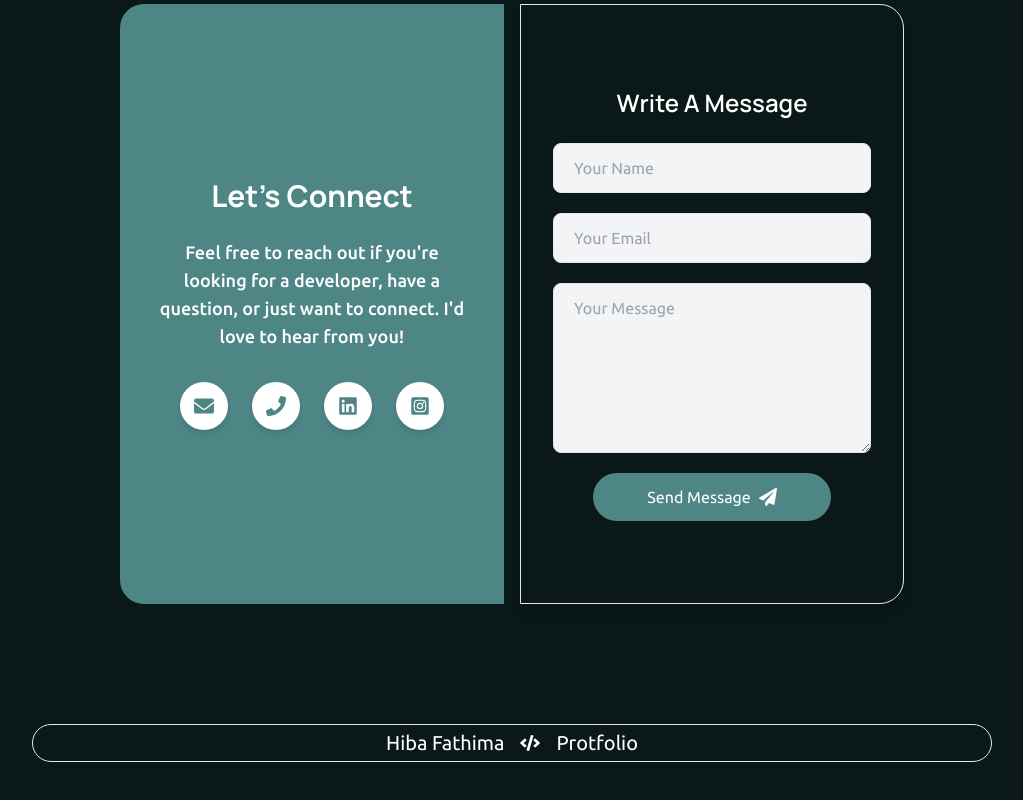
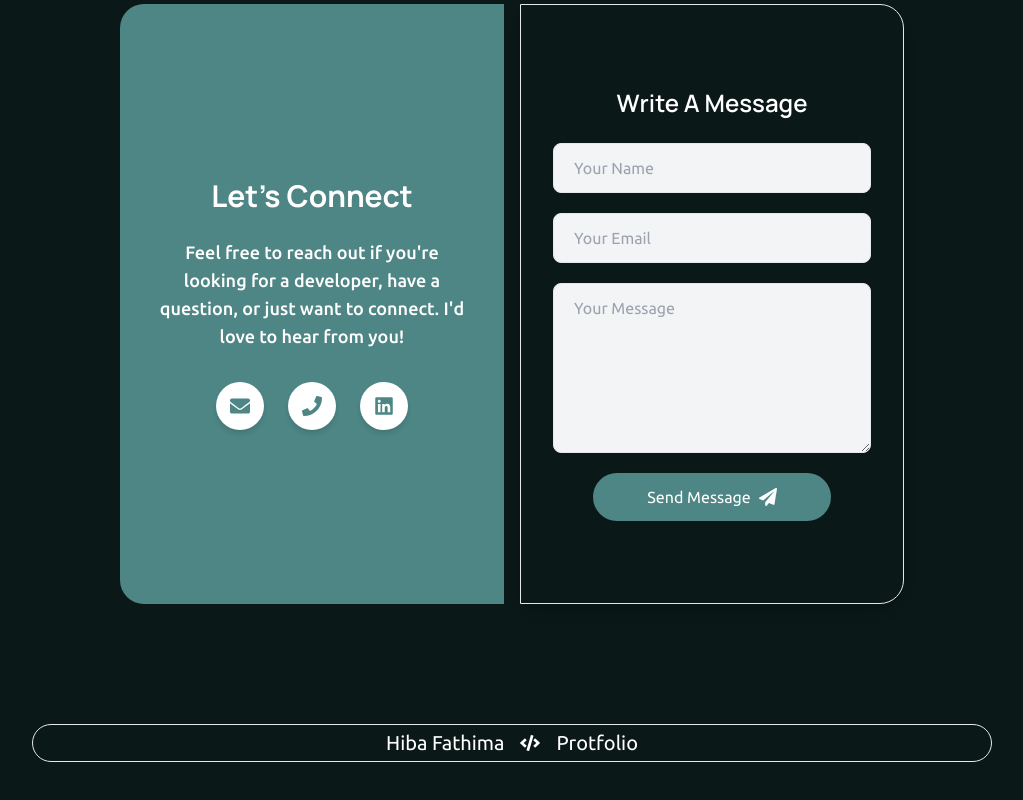
Before and after one commit to hibafathimak/Personal_Portfolio, a React (Vite) app: page / in a window 1280 px wide. Shown: the part 2811-3611 px from the top of the page, without its empty margins (128-1151 px from the left). Built offline with nearby package versions, Linux system fonts and the light colour scheme; a web font is replaced by a local one.

Commit message:
portfolio

```diff
--- a/src/assets/data.jsx
+++ b/src/assets/data.jsx
@@ -188,7 +188,6 @@ const data = {
     email: import.meta.env.VITE_CONTACT_EMAIL,
     phone: import.meta.env.VITE_CONTACT_PHONE,
     linkedin: import.meta.env.VITE_CONTACT_LINKEDIN,
-    instagram: import.meta.env.VITE_CONTACT_INSTAGRAM,
     github: import.meta.env.VITE_CONTACT_GITHUB,
   },
   skills: [
--- a/src/components/Contact.jsx
+++ b/src/components/Contact.jsx
@@ -4,7 +4,6 @@ import {
   FaEnvelope,
   FaLinkedin,
   FaPhone,
-  FaInstagramSquare,
 } from "react-icons/fa";
 
 import { db } from "../firbase";
@@ -87,16 +86,6 @@ const Contact = () => {
                 <FaLinkedin className="text-xl" />
               </a>
             )}
-            {contactInfo.instagram && (
-              <a
-                href={contactInfo.instagram}
-                target="_blank"
-                className="flex items-center justify-center w-12 h-12 rounded-full bg-white text-[#4D8685] shadow-md hover:bg-[#0A1817] hover:text-[#F0DB4F] transition-all"
-                aria-label="Instagram"
-              >
-                <FaInstagramSquare className="text-xl" />
-              </a>
-            )}
           </div>
         </div>
 
```
Also changed, not shown: 1 other file (tests, documents, lock files or other folders).
